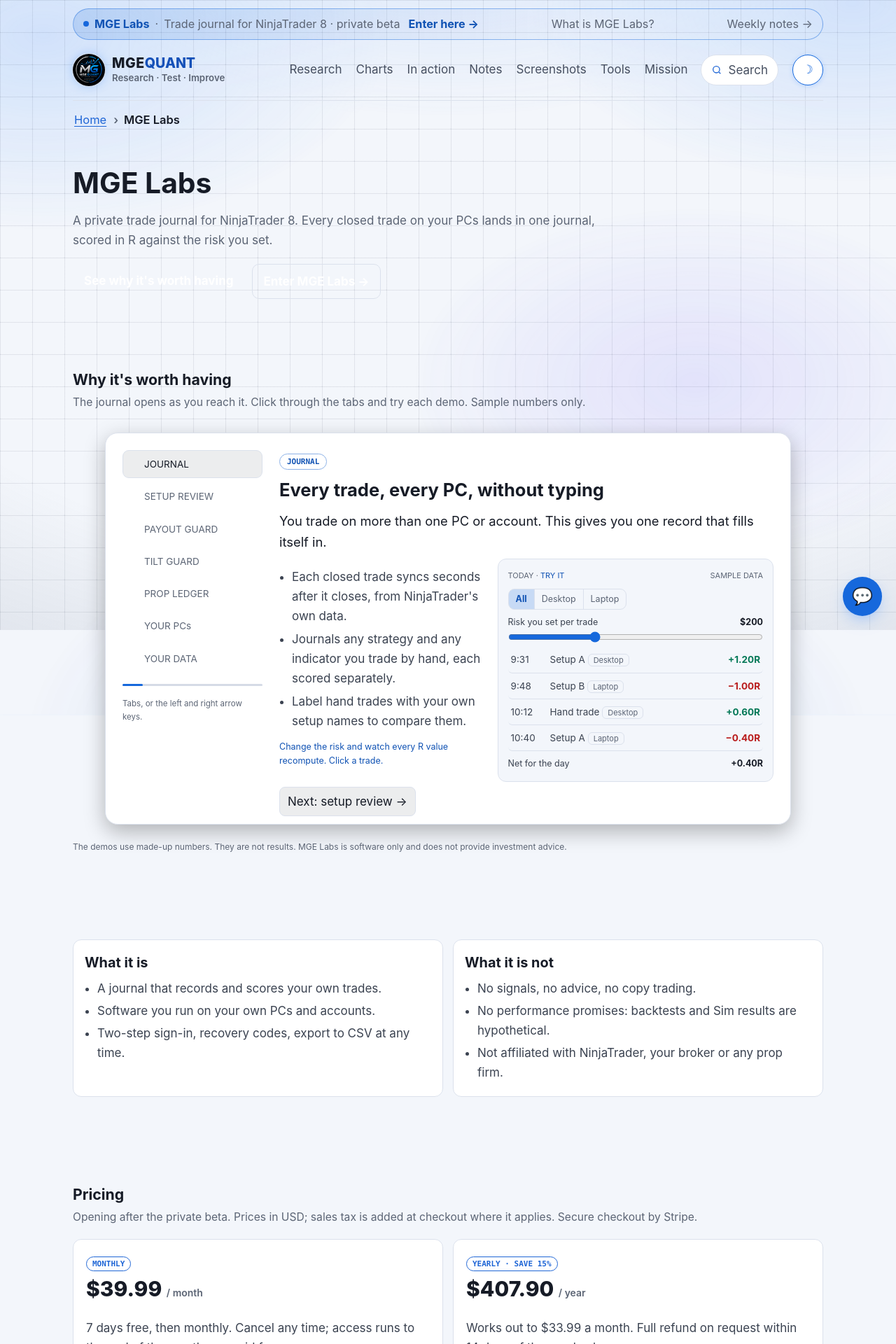
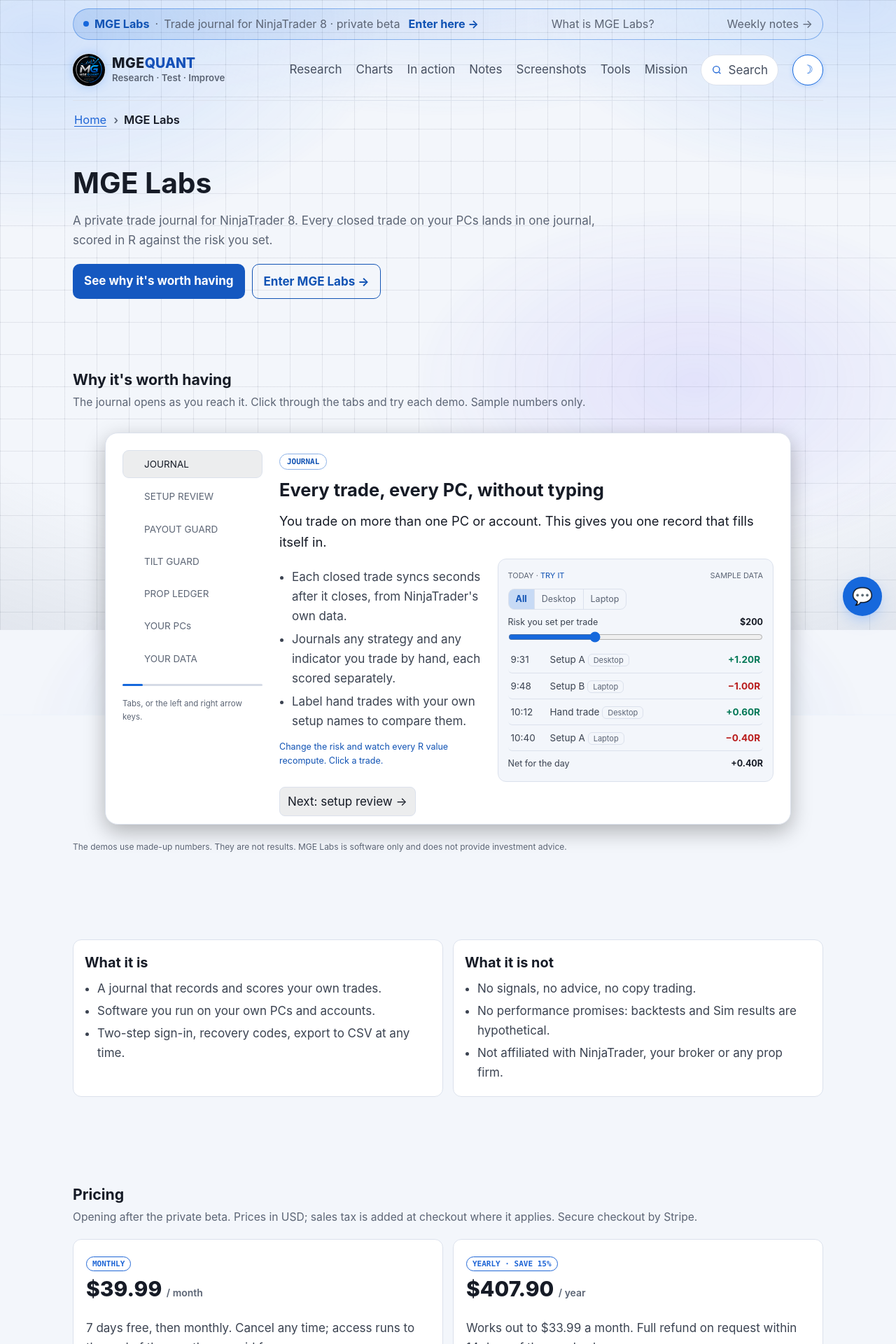
Before and after one commit to MGEQuant/MGEQuant, a Jekyll site: the page labs.html, which Jekyll copies as it is, in a window 1280 px wide. Shown: the top 1920 px of the page at 70% size. Built offline with Jekyll 4.4.1, drawn with Linux system fonts in a browser that asks for light colours.

Commit message:
Site: light-theme hero buttons were white on pale (undefined --ob-btn); solid blue + outlined ghost

```diff
--- a/assets/css/search.css
+++ b/assets/css/search.css
@@ -218,7 +218,8 @@
 :root[data-theme="light"] .t-live { color: #0a6b36 !important; }
 :root[data-theme="light"] .t-closed { color: #4f5766 !important; }
 :root[data-theme="light"] .bk-yes { color: #0a6b36 !important; }
-:root[data-theme="light"] .labs-cta { color: #fff !important; background: var(--ob-btn) !important; }
+:root[data-theme="light"] .labs-cta:not(.lx-ghost) { color: #fff !important; background: var(--ob-btn, #1558c0) !important; }
+:root[data-theme="light"] .labs-cta.lx-ghost { color: var(--blue-deep) !important; border-color: var(--blue-deep) !important; }
 :root[data-theme="light"] .lx-tag, :root[data-theme="light"] .lx-try { color: var(--blue-deep) !important; }
 @media (prefers-color-scheme: light) {
   :root:not([data-theme="dark"]) .ls-go, :root:not([data-theme="dark"]) .labs-strip a b { color: var(--blue-deep) !important; }
@@ -227,7 +228,8 @@
   :root:not([data-theme="dark"]) .t-live { color: #0a6b36 !important; }
   :root:not([data-theme="dark"]) .t-closed { color: #4f5766 !important; }
   :root:not([data-theme="dark"]) .bk-yes { color: #0a6b36 !important; }
-  :root:not([data-theme="dark"]) .labs-cta { color: #fff !important; background: var(--ob-btn) !important; }
+  :root:not([data-theme="dark"]) .labs-cta:not(.lx-ghost) { color: #fff !important; background: var(--ob-btn, #1558c0) !important; }
+  :root:not([data-theme="dark"]) .labs-cta.lx-ghost { color: var(--blue-deep) !important; border-color: var(--blue-deep) !important; }
   :root:not([data-theme="dark"]) .lx-tag, :root:not([data-theme="dark"]) .lx-try { color: var(--blue-deep) !important; }
 }
 
```
